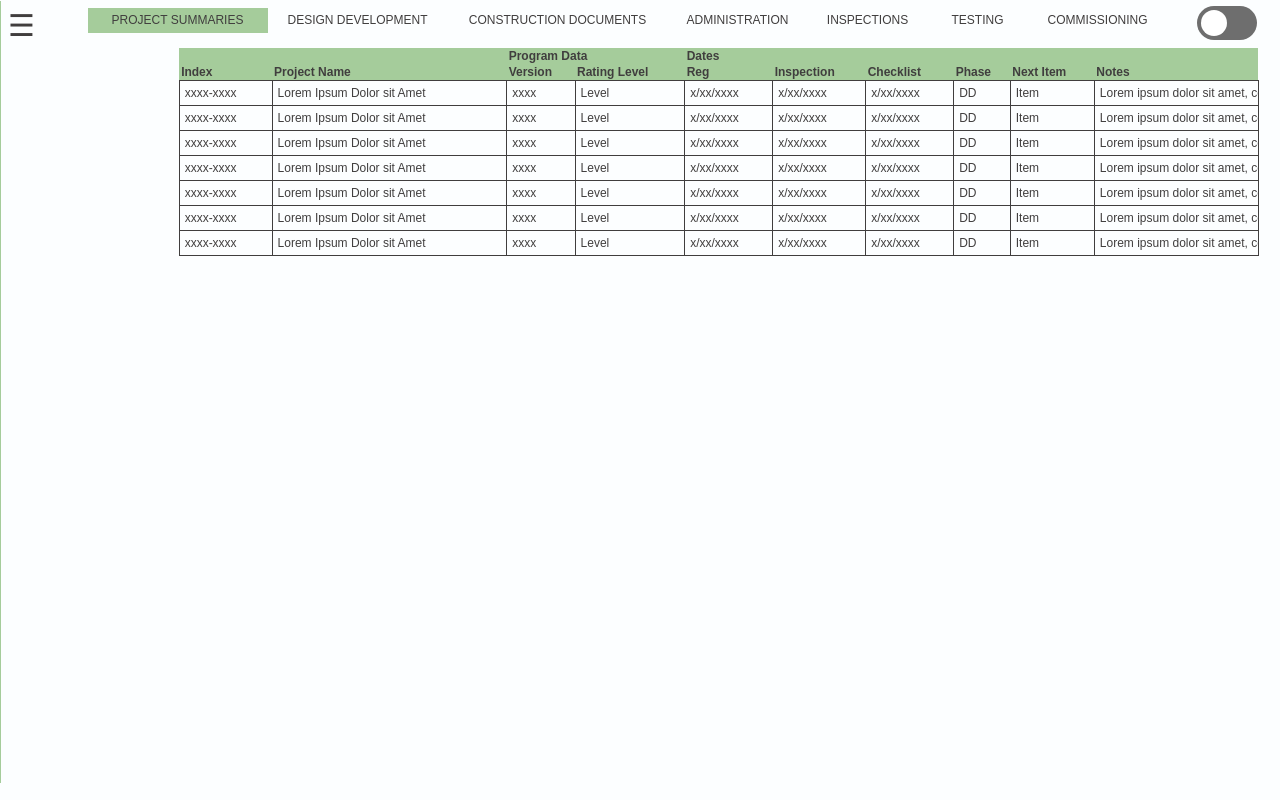
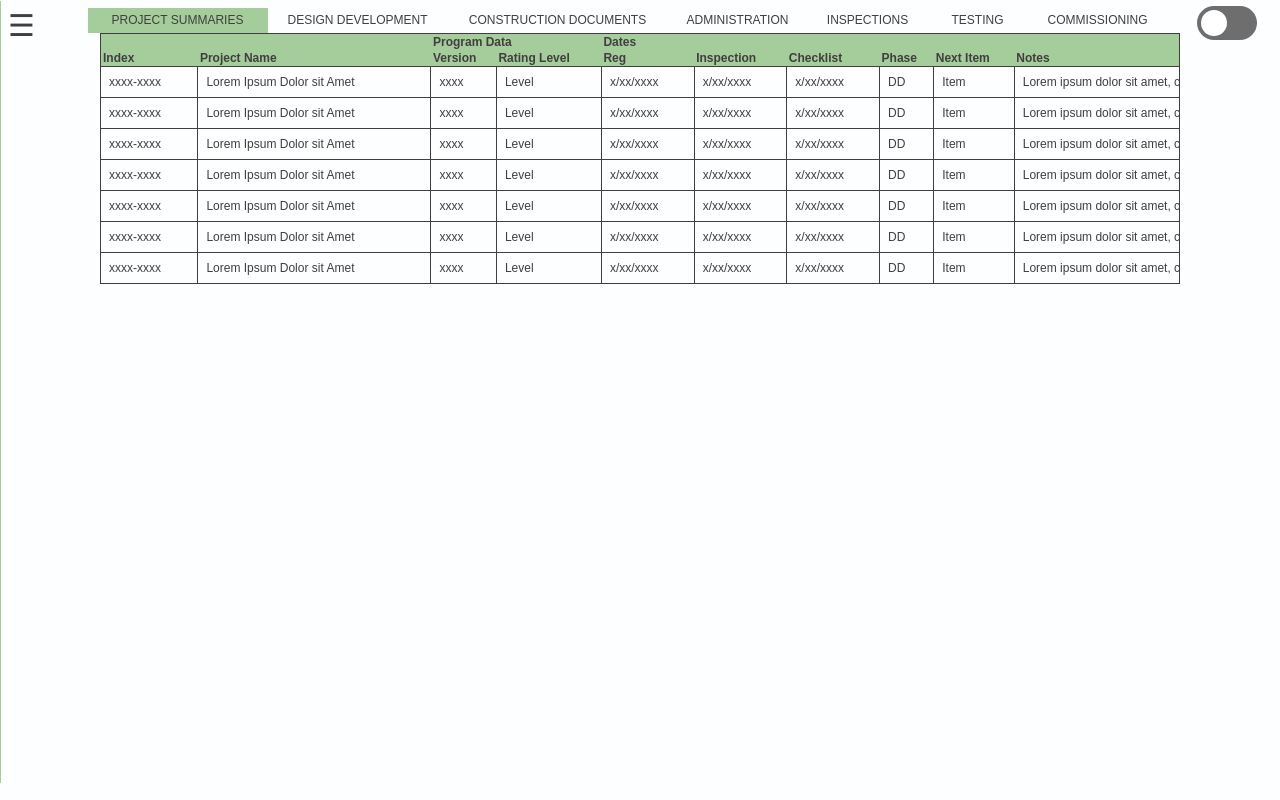
Before and after one commit to beeconsulting/beeconsulting, a plain HTML site: page LEED.html in a window 1280 px wide. Drawn offline with Linux system fonts and the light colour scheme.

Commit message:
Update styles.css

```diff
--- a/LEED.html
+++ b/LEED.html
@@ -41,7 +41,7 @@
 </div>
 <div class="sheet">
   <table contenteditable spellcheck="false">
-  <tr>
+  <tr style="border-top: 1px solid var(--font-color); border-right: 1px solid var(--font-color); border-left: 1px solid var(--font-color)">
     <th> </th>
     <th> </th>
     <th colspan="2">Program Data</th>
@@ -50,7 +50,7 @@
     <th> </th>
     <th> </th>
   </tr>
-  <tr>
+  <tr style="border-right: 1px solid var(--font-color); border-left: 1px solid var(--font-color)">
     <th>Index</th>
     <th>Project Name</th>
     <th>Version</th>
--- a/styles.css
+++ b/styles.css
@@ -288,10 +288,9 @@ table {
   font-size: 12px;
   outline: 0px solid transparent;
   text-align: center;
-  margin-top: 15px;
   border-collapse: collapse;
   width: 1080px;
-  margin-left: 13.5%;
+  margin: auto;
 }
 
 td, th {
@@ -302,7 +301,7 @@ td {
   border: 1px solid var(--font-color);
   white-space: nowrap;
   max-height: 40px;
-  padding: 5px;
+  padding: 8px;
 }
 
 th {
```
